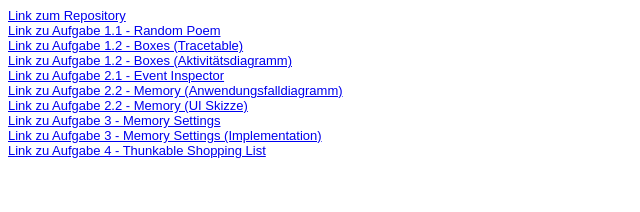
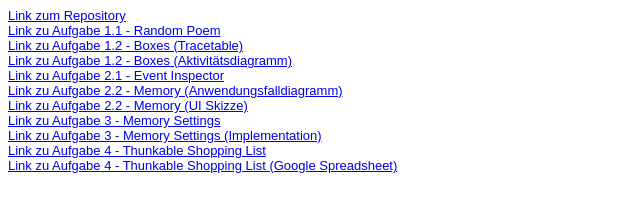
Before and after one commit to KenC25/EIA2-SoSe22, a plain HTML site: page Steckbrief/steckbrief.htm in a window 1280 px wide. Shown: the whole page, without its empty margins (0-640 px from the left). Drawn offline with Linux system fonts and the light colour scheme.

Commit message:
Update Steckbrief

```diff
--- a/Steckbrief/steckbrief.htm
+++ b/Steckbrief/steckbrief.htm
@@ -31,5 +31,7 @@
     <a href="https://kenc25.github.io/EIA2-SoSe22/A03_MemorySettings/MemoryGame/index.html" target="_blank">Link zu Aufgabe 3 - Memory Settings (Implementation)</a>
     <br>
     <a href="https://x.thunkable.com/copy/c6a13f802159fd97af0808450be232f1" target="_blank">Link zu Aufgabe 4 - Thunkable Shopping List</a>
+    <br>
+    <a href="https://docs.google.com/spreadsheets/d/14h0Nr6L1eA3ZTep3x9mmevx3q40xVV-Zk0Xt_xy4Ycc/edit?usp=sharing" target="_blank">Link zu Aufgabe 4 - Thunkable Shopping List (Google Spreadsheet)</a>
 </body>
 </html>
```
